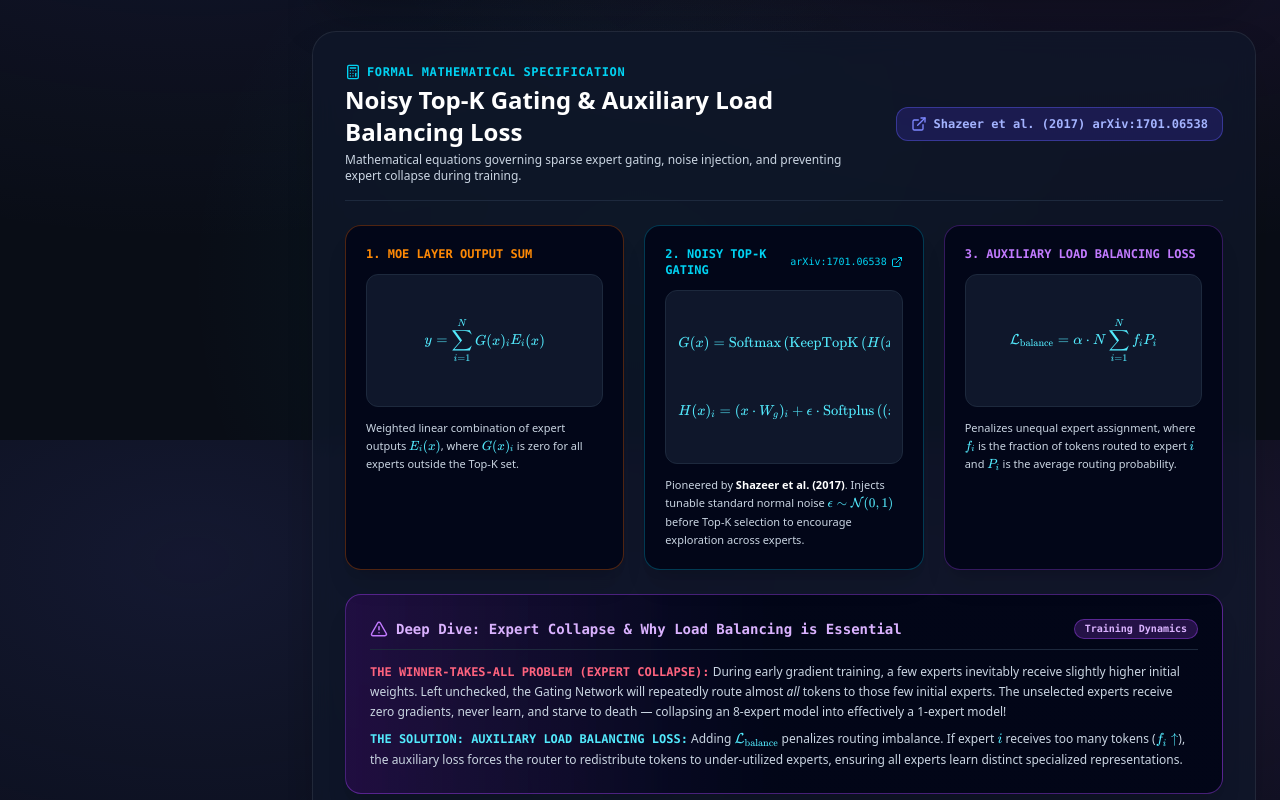
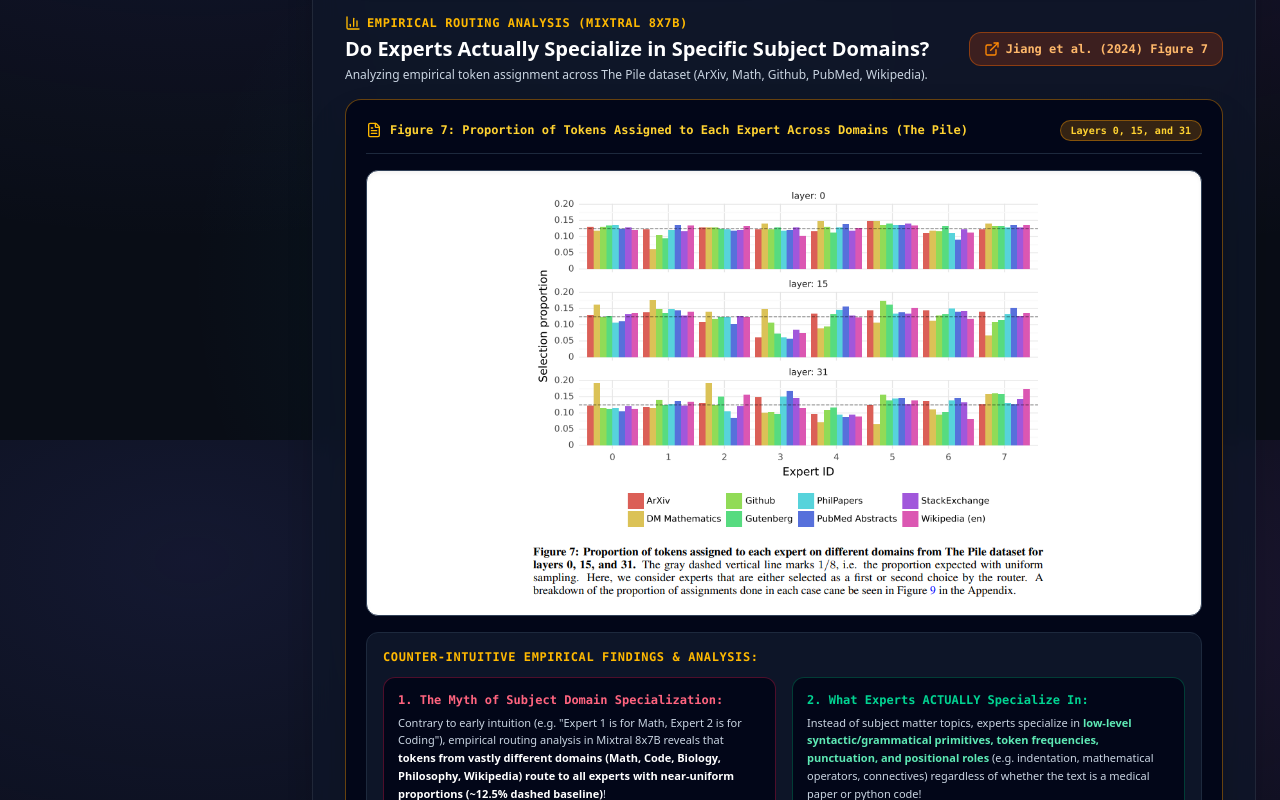
Before and after one commit to Jerryliu3547/Idea_Illustration, a Next.js app: page /training-optimization/moe in a window 1280 px wide. Shown: the part 3560-4360 px from the top of the page. Built offline with nearby package versions, Linux system fonts and the light colour scheme.

Commit message:
feat: add Mixtral empirical routing analysis section to MoEVisualizer

```diff
--- a/components/visualizers/MoEVisualizer.tsx
+++ b/components/visualizers/MoEVisualizer.tsx
@@ -21,7 +21,8 @@ import {
   GitBranch,
   Network,
   Share2,
-  TrendingUp
+  TrendingUp,
+  BarChart3
 } from 'lucide-react';
 
 interface ExpertDef {
@@ -609,6 +610,80 @@ export const MoEVisualizer: React.FC = () => {
             </div>
           </div>
         </div>
+
+        {/* EMPIRICAL ROUTING ANALYSIS: DO EXPERTS SPECIALIZE IN SUBJECT DOMAINS? */}
+        <div className="pt-6 border-t border-slate-800/80 space-y-4">
+          <div className="flex flex-col md:flex-row md:items-center justify-between gap-4">
+            <div className="space-y-1">
+              <span className="text-xs font-mono font-bold text-amber-400 uppercase tracking-wider block flex items-center gap-1.5">
+                <BarChart3 className="h-4 w-4 text-amber-400" /> EMPIRICAL ROUTING ANALYSIS (MIXTRAL 8x7B)
+              </span>
+              <h3 className="text-xl font-bold text-white flex items-center gap-2">
+                Do Experts Actually Specialize in Specific Subject Domains?
+              </h3>
+              <p className="text-xs text-slate-300">
+                Analyzing empirical token assignment across The Pile dataset (ArXiv, Math, Github, PubMed, Wikipedia).
+              </p>
+            </div>
+
+            <a
+              href="https://arxiv.org/abs/2401.04088"
+              target="_blank"
+              rel="noopener noreferrer"
+              className="px-3.5 py-2 rounded-xl text-xs font-mono font-bold bg-orange-600/20 hover:bg-orange-600/30 text-orange-300 border border-orange-500/40 transition-all flex items-center gap-1.5 shrink-0 self-start md:self-auto"
+            >
+              <ExternalLink className="h-4 w-4 text-orange-400" />
+              <span>Jiang et al. (2024) Figure 7</span>
+            </a>
+          </div>
+
+          <div className="bg-slate-950 p-5 rounded-2xl border border-amber-500/40 shadow-2xl space-y-4">
+            <div className="flex items-center justify-between border-b border-slate-800 pb-3">
+              <span className="text-xs font-mono font-bold text-amber-300 flex items-center gap-2">
+                <FileText className="h-4 w-4 text-amber-400" /> Figure 7: Proportion of Tokens Assigned to Each Expert Across Domains (The Pile)
+              </span>
+              <span className="text-[10px] font-mono font-bold px-2.5 py-0.5 rounded-full bg-amber-500/20 text-amber-300 border border-amber-500/40">
+                Layers 0, 15, and 31
+              </span>
+            </div>
+
+            {/* Embedded Figure 7 Image */}
+            <div className="rounded-xl overflow-hidden bg-white p-3 border border-slate-700 shadow-inner flex justify-center">
+              <img
+                src={getAssetPath('/images/moe_mixtral_routing_analysis.png')}
+                alt="Figure 7 from Mixtral of Experts paper showing proportion of tokens assigned to each expert on different domains from The Pile dataset for layers 0, 15, and 31"
+                className="max-h-[420px] w-auto object-contain rounded"
+              />
+            </div>
+
+            {/* Empirical Insights & Takeaways */}
+            <div className="p-4 bg-slate-900/90 rounded-xl border border-slate-800 text-xs text-slate-300 space-y-3 leading-relaxed font-sans">
+              <div className="font-mono font-bold text-amber-400 text-xs uppercase tracking-wider">
+                Counter-Intuitive Empirical Findings & Analysis:
+              </div>
+
+              <div className="grid grid-cols-1 md:grid-cols-2 gap-4 font-mono text-[11px]">
+                <div className="p-3.5 bg-slate-950 rounded-xl border border-rose-500/30 space-y-1.5">
+                  <strong className="text-rose-400 font-bold block text-xs">1. The Myth of Subject Domain Specialization:</strong>
+                  <p className="text-slate-300 font-sans">
+                    Contrary to early intuition (e.g. &quot;Expert 1 is for Math, Expert 2 is for Coding&quot;), empirical routing analysis in Mixtral 8x7B reveals that <strong className="text-white">tokens from vastly different domains (Math, Code, Biology, Philosophy, Wikipedia) route to all experts with near-uniform proportions (~12.5% dashed baseline)</strong>!
+                  </p>
+                </div>
+
+                <div className="p-3.5 bg-slate-950 rounded-xl border border-emerald-500/30 space-y-1.5">
+                  <strong className="text-emerald-400 font-bold block text-xs">2. What Experts ACTUALLY Specialize In:</strong>
+                  <p className="text-slate-300 font-sans">
+                    Instead of subject matter topics, experts specialize in <strong className="text-emerald-300">low-level syntactic/grammatical primitives, token frequencies, punctuation, and positional roles</strong> (e.g. indentation, mathematical operators, connectives) regardless of whether the text is a medical paper or python code!
+                  </p>
+                </div>
+              </div>
+
+              <div className="p-3 bg-amber-950/30 rounded-xl border border-amber-500/40 text-amber-200 text-xs font-mono">
+                <strong>Architectural Consequence:</strong> This discovery directly inspired DeepSeek-MoE to introduce <strong className="text-amber-300">Shared Expert Isolation</strong> (to handle universal syntax) and <strong className="text-amber-300">Fine-Grained Expert Segmentation</strong> (to force sharper specialization).
+              </div>
+            </div>
+          </div>
+        </div>
       </div>
 
       {/* SECTION 3: MATHEMATICAL FORMULATION & LOAD BALANCING */}
```
Also changed, not shown: public/images/moe_mixtral_routing_analysis.png (added).
